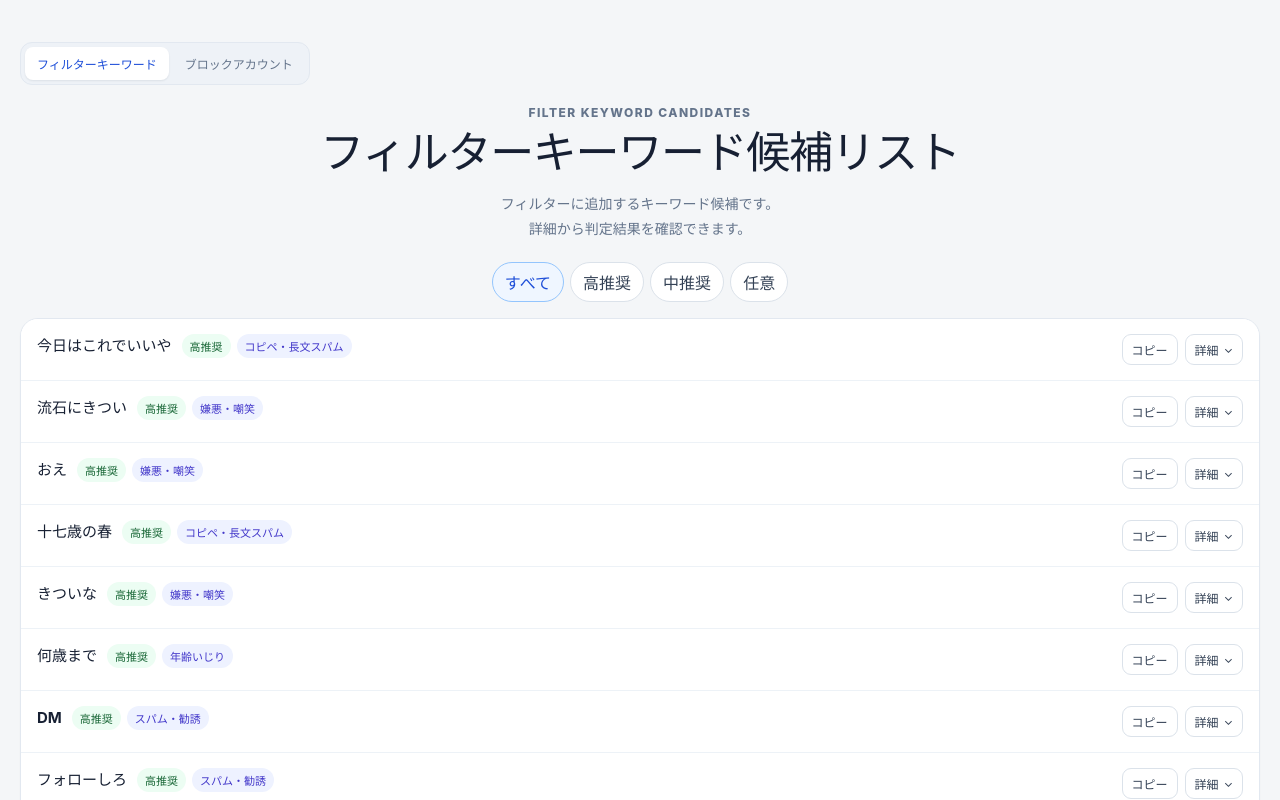
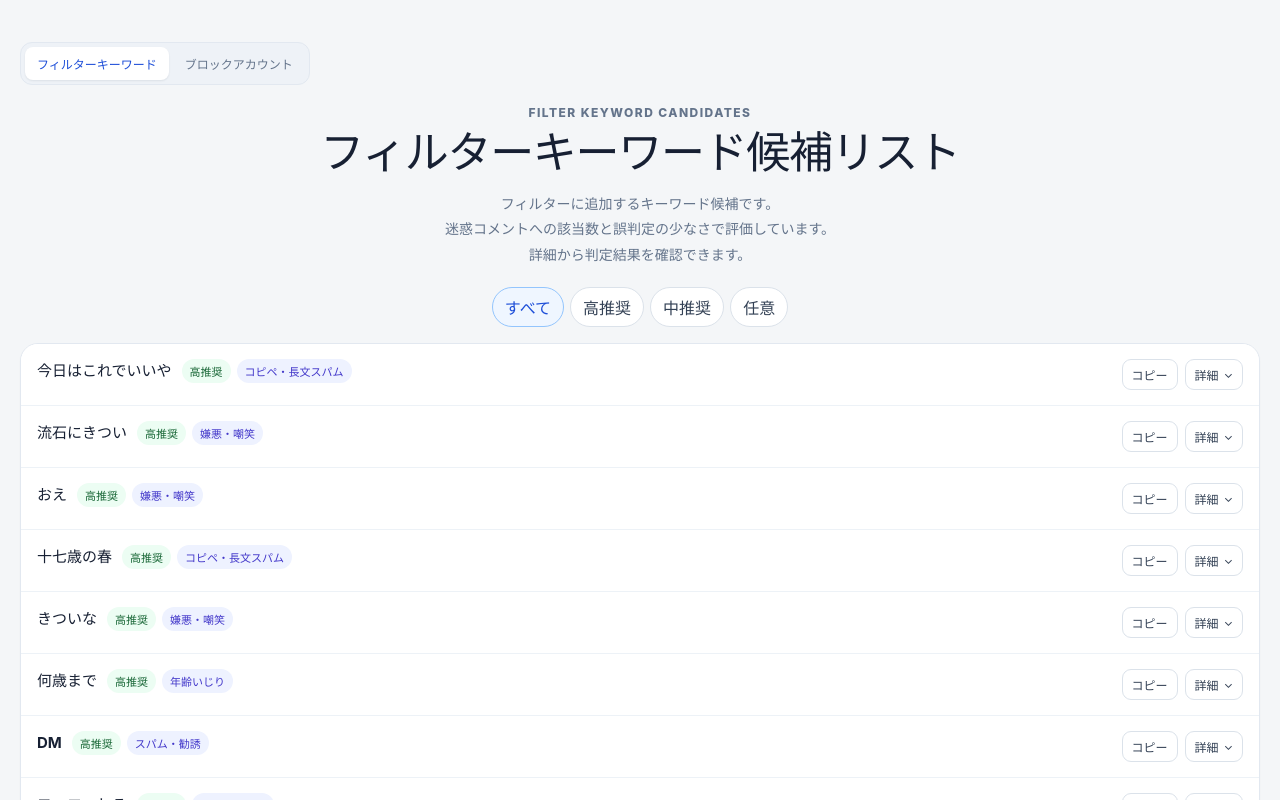
Before and after one commit to unow-dev/mi-comopt, a React (Vite) app in the folder package/: page / in a window 1280 px wide. Shown: the top 800 px of the page. Built offline with nearby package versions, Linux system fonts and the light colour scheme.

Commit message:
ui: explain candidate evaluation criteria

```diff
--- a/package/src/App.jsx
+++ b/package/src/App.jsx
@@ -263,6 +263,8 @@ export default function App() {
               <p className="description">
                 フィルターに追加するキーワード候補です。
                 <br />
+                迷惑コメントへの該当数と誤判定の少なさで評価しています。
+                <br />
                 詳細から判定結果を確認できます。
               </p>
             </>
@@ -272,6 +274,8 @@ export default function App() {
               <h1>アカウントブロック候補リスト</h1>
               <p className="description">
                 ブロック候補のアカウントです。
+                <br />
+                同じアカウントから迷惑コメントが2件以上ある場合に候補としています。
                 <br />
                 詳細から根拠を確認できます。
               </p>
```
